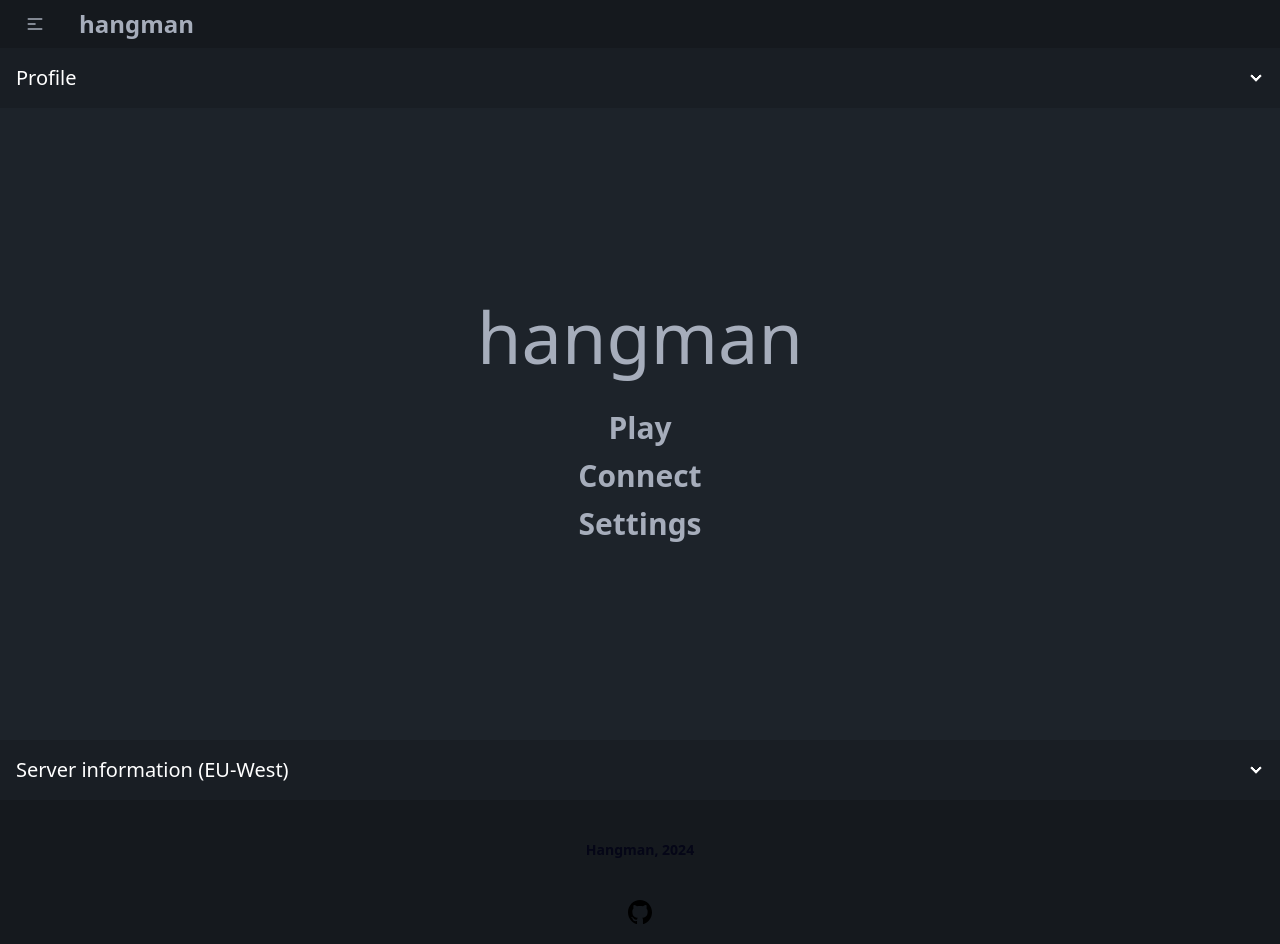
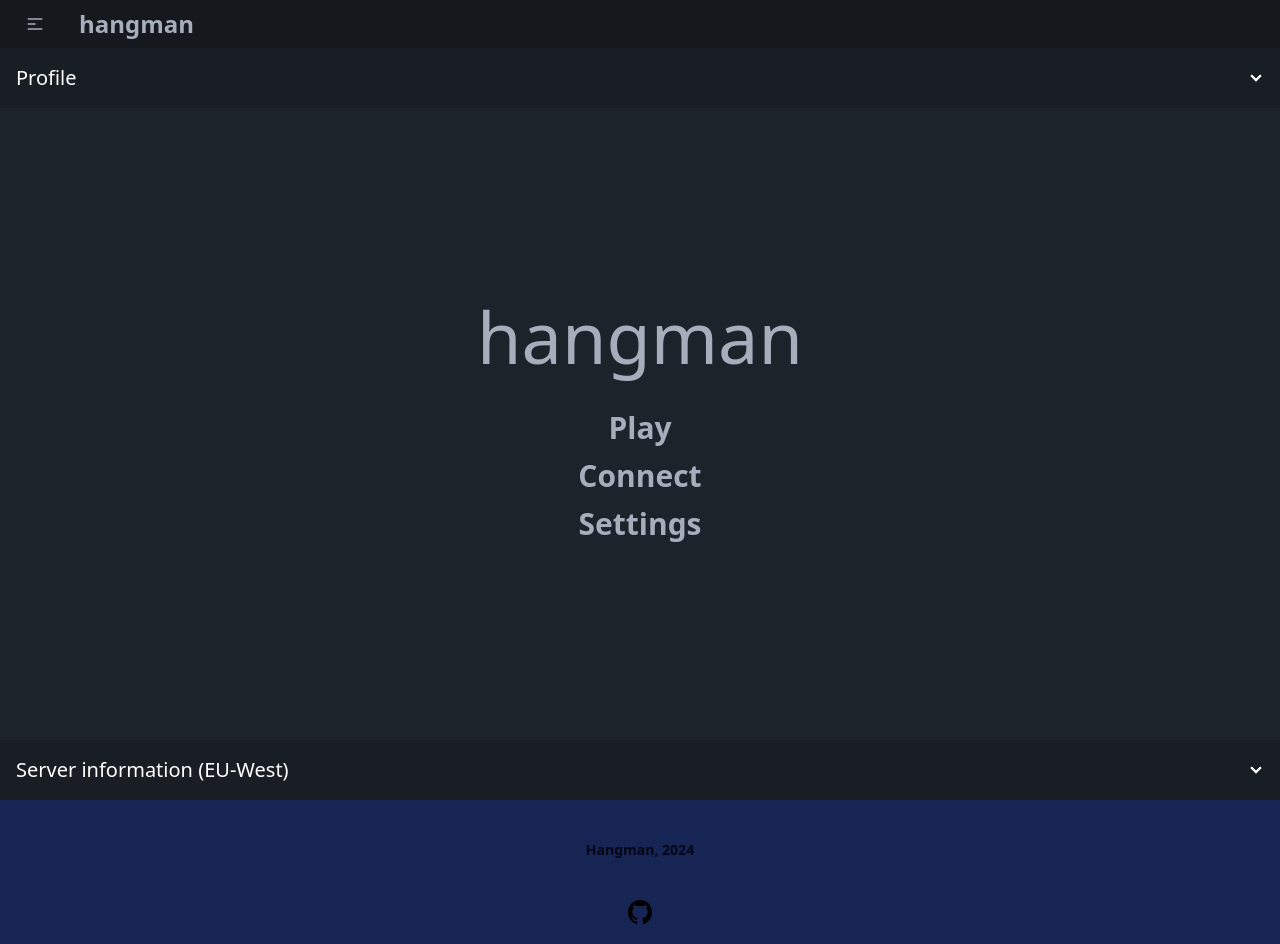
Before and after one commit to yannmazita/hangman, a Vue app in the folder front/: page / in a window 1280 px wide. Built offline with nearby package versions, Linux system fonts and the light colour scheme; no server answers.

Commit message:
Updated Footer color

```diff
--- a/front/src/components/AppFooter.vue
+++ b/front/src/components/AppFooter.vue
@@ -1,5 +1,5 @@
 <template>
-    <footer class="footer footer-center px-10 py-5 bg-base-300 text-primary-content sticky top-[100vh]">
+    <footer class="footer footer-center px-10 py-5 bg-blue-950 text-primary-content sticky top-[100vh]">
         <aside>
             <p class="font-bold">
                 <br /> Hangman, 2024
```
